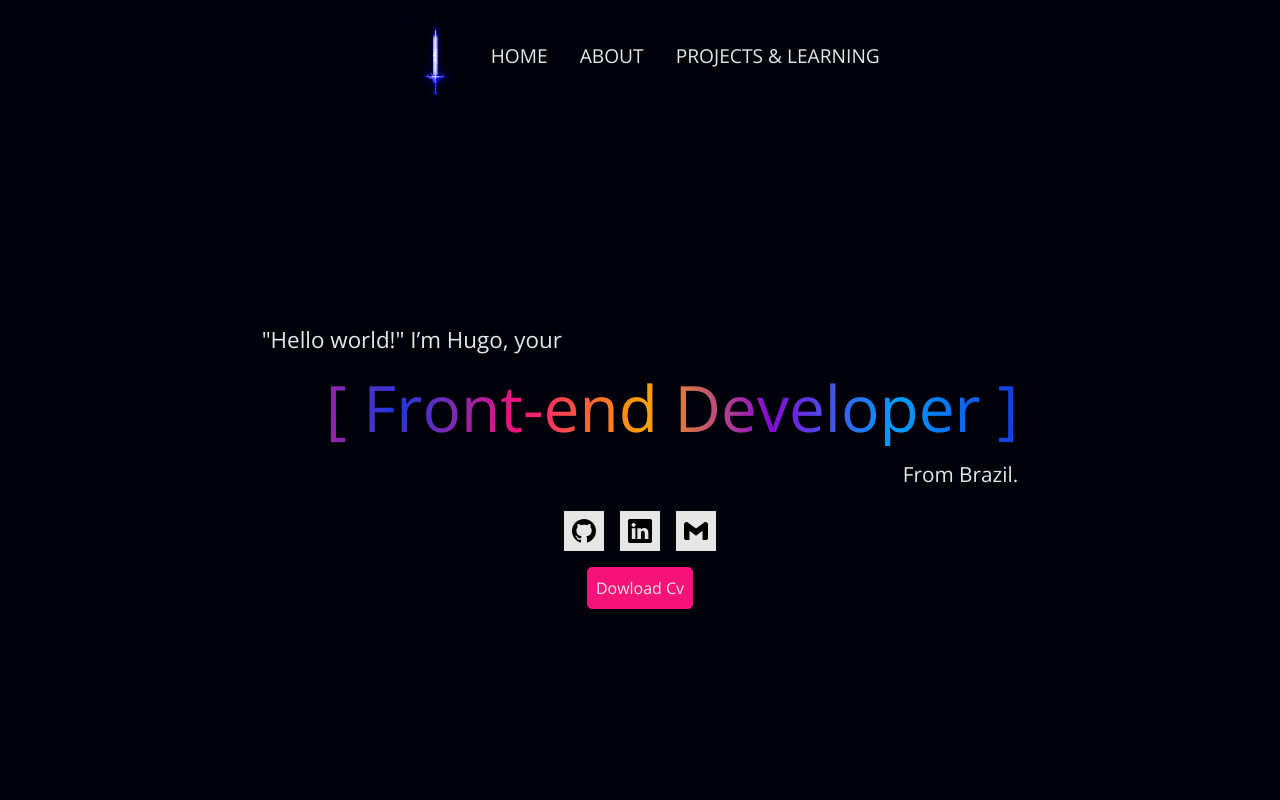
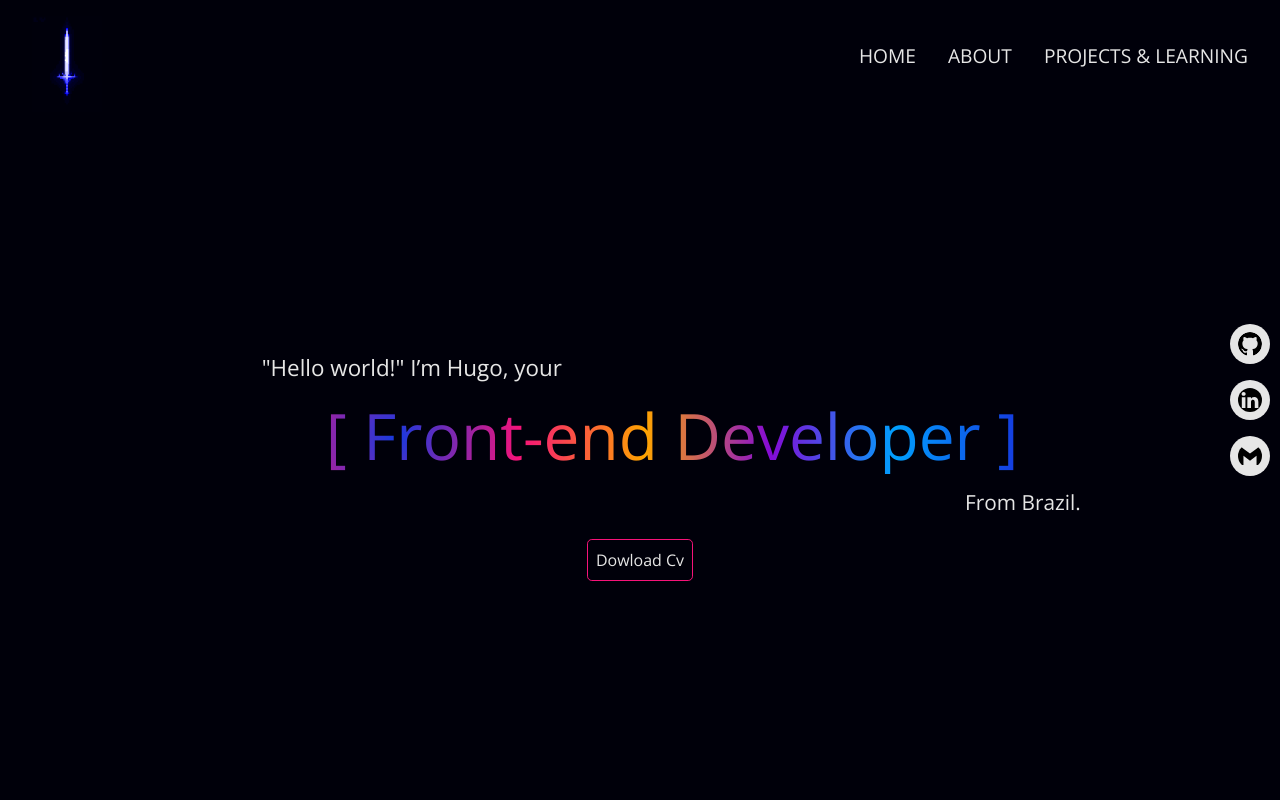
Before and after one commit to Hugodelelis/portfolio, an Angular app: page / in a window 1280 px wide. Shown: the top 800 px of the page. Built offline with nearby package versions, Linux system fonts and the light colour scheme.

Commit message:
new design

```diff
--- a/src/app/modules/components/home/home.component.scss
+++ b/src/app/modules/components/home/home.component.scss
@@ -35,7 +35,9 @@
 
             h3 {
                 align-self: flex-end;
+                position: relative;
                 font-size: 1.3em;
+                left: 3em;
                 color: var(--white-010);
                 font-weight: 200;
             }
@@ -43,7 +45,14 @@
 
         .icons {
             display: flex;
+            flex-direction: column;
+            justify-content: center;
+            align-items: center;
             gap: 1em;
+            right: 10px;
+            bottom: 50%;
+            top: 50%;
+            position: absolute;
 
             a {
                 cursor: pointer;
@@ -51,12 +60,13 @@
                 img {
                     width: 40px;
                     height: 40px;
+                    border-radius: 50%;
                     background-color: var(--white-010);
                     padding: 0.5em;
                     transition: 0.4s all ease;
 
                     &:hover {
-                        background-color: var(--color-core-3);
+                        background-color: var(--color-core-5);
                     }
                 }
             }
@@ -66,12 +76,11 @@
             padding: 0.5em;
             border-radius: 0.3em;
             border: 1px solid var(--color-core-2);
-            background-color: var(--color-core-2);
             color: var(--white-010);
             transition: 0.4s all ease;
 
             &:hover {
-                background-color: transparent;
+                background-color: var(--color-core-2);
             }
         }
     }
@@ -94,6 +103,11 @@
                     align-self: center;
                 }
             }
+
+            .icons {
+                position: inherit;
+                flex-direction: row;
+            }
         }
     }
 
--- a/src/app/modules/components/nav/nav.component.scss
+++ b/src/app/modules/components/nav/nav.component.scss
@@ -8,7 +8,7 @@
         padding: 1em 2em;
         display: flex;
         align-items: center;
-        justify-content: center;
+        justify-content: space-between;
         min-width: 100%;
         z-index: 10;
         background-color: var(--black-010);
--- a/src/app/modules/components/projects/projects.component.scss
+++ b/src/app/modules/components/projects/projects.component.scss
@@ -34,6 +34,7 @@
             h2 {
                 font-weight: 600;
                 font-size: 1.2em;
+                text-align: center;
                 border: none;
 
                 &:nth-child(1) {
```
